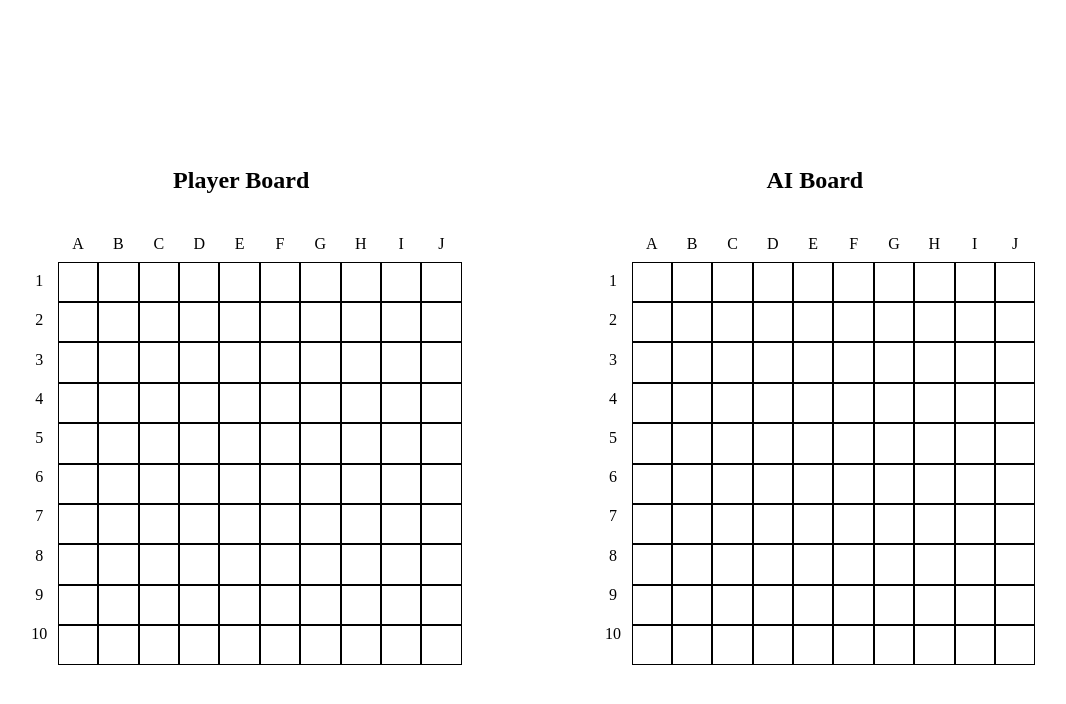
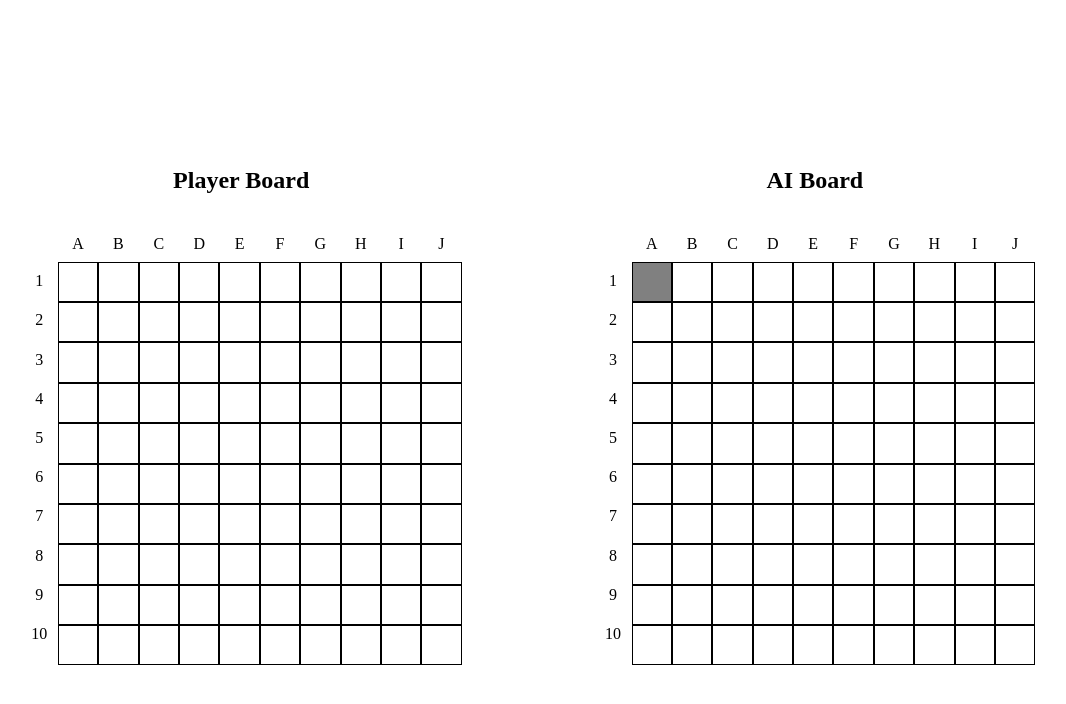
Before and after one commit to Marshnme/BattleShip, a website with bundled scripts: page index.html in a window 1280 px wide. Both pictures are taken after a click on the element 763 px from the left and 281 px from the top of the page. Shown: the whole page, without its empty margins (112-1178 px from the left). Built offline with nearby package versions, Linux system fonts and the light colour scheme.

Commit message:
if ship is hit tile turns gray

```diff
--- a/scripts/domModule.js
+++ b/scripts/domModule.js
@@ -30,6 +30,14 @@ const domModule = (humanBoard, humanPlayer, aiBoard, aiPlayer) => {
                 tile.children[i].addEventListener('click', (e) => {
                     humanPlayer.attack(tile.children[i].classList[1]);
                     console.log(aiBoard);
+                    if (
+                        aiBoard.allShipCords.includes(
+                            tile.children[i].classList[1]
+                        )
+                    ) {
+                        console.log(tile.children[i]);
+                        tile.children[i].classList.add('clicked-tile');
+                    }
                 });
             }
         }
--- a/scripts/gameboardFactory.js
+++ b/scripts/gameboardFactory.js
@@ -39,7 +39,7 @@ const gameBoardFactory = (ai = false) => {
                     i <= numberRows.indexOf(shipCord2SecondValue);
                     i++
                 ) {
-                    console.log(`${shipCord1FirstValue}-${numberRows[i]}`);
+                    // console.log(`${shipCord1FirstValue}-${numberRows[i]}`);
                     if (
                         allShipCords.includes(
                             `${shipCord1FirstValue}-${numberRows[i]}`
--- a/style.css
+++ b/style.css
@@ -57,3 +57,7 @@ body,.gameboards{
 .column-0> .number-tile {
     padding: .6rem;
 }
+
+.clicked-tile{
+    background-color:gray;
+}
```
